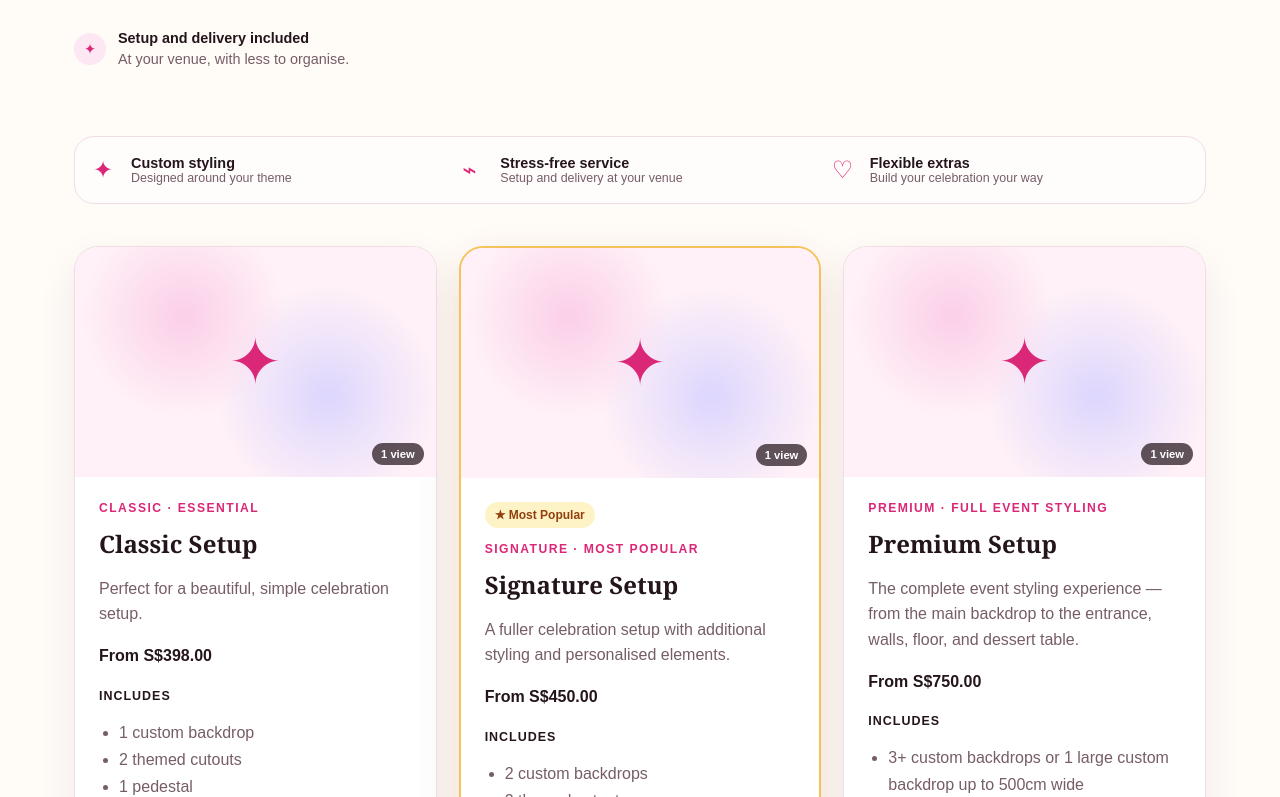
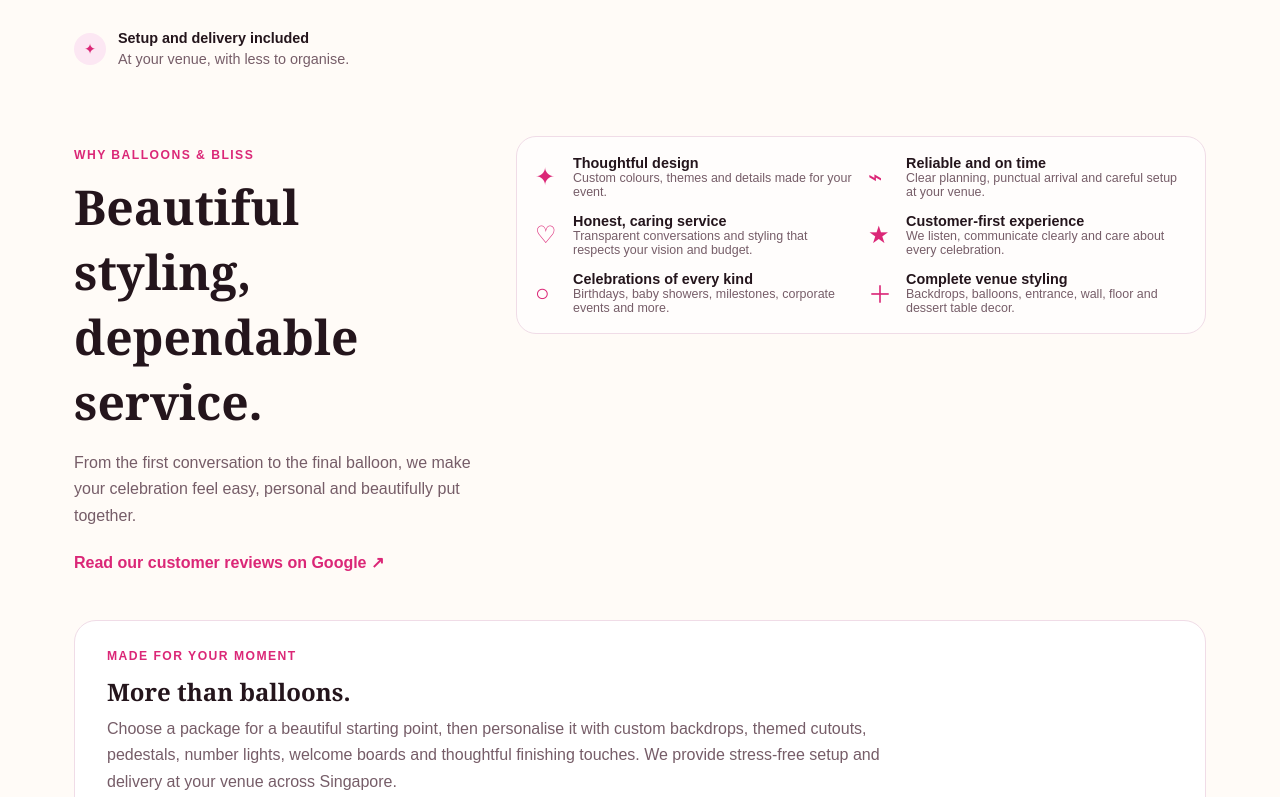
Before and after one commit to udaykanttiwari28-arch/Baloon-and-bliss, a Next.js app: page /catalogue in a window 1280 px wide. Shown: the part 623-1420 px from the top of the page. Built offline with nearby package versions, Linux system fonts and the light colour scheme; no server answers.

Commit message:
Improve catalogue trust content and image links

```diff
--- a/app/catalogue/page.tsx
+++ b/app/catalogue/page.tsx
@@ -26,18 +26,23 @@
           <div className="hero-proof"><span>✦</span><p><strong>Setup and delivery included</strong><br />At your venue, with less to organise.</p></div>
         </div>
       </header>
-      <section className="benefit-strip" id="why-bliss" aria-label="Service benefits">
-        <div><span className="benefit-icon">✦</span><strong>Custom styling</strong><small>Designed around your theme</small></div>
-        <div><span className="benefit-icon">⌁</span><strong>Stress-free service</strong><small>Setup and delivery at your venue</small></div>
-        <div><span className="benefit-icon">♡</span><strong>Flexible extras</strong><small>Build your celebration your way</small></div>
+      <section className="why-section" id="why-bliss" aria-label="Why choose Balloons and Bliss">
+        <div className="why-intro"><p className="eyebrow">Why Balloons &amp; Bliss</p><h2>Beautiful styling, dependable service.</h2><p>From the first conversation to the final balloon, we make your celebration feel easy, personal and beautifully put together.</p><a className="text-link" href="https://www.google.com/search?q=balloons+and+bliss+sg+reviews" target="_blank" rel="noreferrer">Read our customer reviews on Google ↗</a></div>
+        <div className="benefit-strip">
+          <div><span className="benefit-icon">✦</span><strong>Thoughtful design</strong><small>Custom colours, themes and details made for your event.</small></div>
+          <div><span className="benefit-icon">⌁</span><strong>Reliable and on time</strong><small>Clear planning, punctual arrival and careful setup at your venue.</small></div>
+          <div><span className="benefit-icon">♡</span><strong>Honest, caring service</strong><small>Transparent conversations and styling that respects your vision and budget.</small></div>
+          <div><span className="benefit-icon">★</span><strong>Customer-first experience</strong><small>We listen, communicate clearly and care about every celebration.</small></div>
+          <div><span className="benefit-icon">○</span><strong>Celebrations of every kind</strong><small>Birthdays, baby showers, milestones, corporate events and more.</small></div>
+          <div><span className="benefit-icon">＋</span><strong>Complete venue styling</strong><small>Backdrops, balloons, entrance, wall, floor and dessert table decor.</small></div>
+        </div>
+      </section>
+      <section className="services-note" aria-label="Our services"><p className="eyebrow">Made for your moment</p><h2>More than balloons.</h2><p>Choose a package for a beautiful starting point, then personalise it with custom backdrops, themed cutouts, pedestals, number lights, welcome boards and thoughtful finishing touches. We provide stress-free setup and delivery at your venue across Singapore.</p>
       </section>
       <section className="product-grid" id="packages" aria-label="Decoration packages">
         {products.map((product) => (
           <article className={`product-card${product.highlightLabel ? ' popular-card' : ''}`} key={product.id}>
-            <div className="product-image-wrap">
-              {product.images[0]?.imageUrl ? <img className="product-photo" src={product.images[0].imageUrl} alt={product.images[0].altText} /> : <div className="product-art" aria-hidden="true"><span>✦</span></div>}
-              <span className="image-count">{product.images.length} {product.images.length === 1 ? 'view' : 'views'}</span>
-            </div>
+            <Link className="product-image-link" href={`/catalogue/${product.slug}`} aria-label={`View ${product.name}`}><div className="product-image-wrap">{product.images[0]?.imageUrl ? <img className="product-photo" src={product.images[0].imageUrl} alt={product.images[0].altText} /> : <div className="product-art" aria-hidden="true"><span>✦</span></div>}</div></Link>
             <div className="product-card-body">
               {product.highlightLabel && <span className="popular-badge">★ {product.highlightLabel}</span>}
               <p className="eyebrow">{product.tags.join(' · ')}</p>
--- a/app/globals.css
+++ b/app/globals.css
@@ -35,6 +35,8 @@
 .hero-caption { position: absolute; right: 24px; top: 24px; padding: 8px 12px; border: 1px solid rgba(255,255,255,.8); border-radius: 999px; background: rgba(255,255,255,.65); color: var(--muted); font-size: .72rem; font-weight: 700; letter-spacing: .08em; text-transform: uppercase; }
 .product-grid { display: grid; grid-template-columns: repeat(auto-fit, minmax(260px, 1fr)); gap: 22px; }
 .product-card { overflow: hidden; border: 1px solid var(--line); border-radius: 24px; background: white; box-shadow: 0 15px 40px rgba(70, 30, 52, .07); }
+.product-image-link { display: block; text-decoration: none; }
+.product-image-link:hover .product-photo { transform: scale(1.02); }
 .popular-card { border: 2px solid #f5c35b; box-shadow: 0 18px 44px rgba(146, 64, 14, .14); }
 .product-card-body { padding: 24px; }
 .popular-badge { display: inline-block; margin-bottom: 14px; padding: 6px 10px; border-radius: 999px; background: #fef3c7; color: #92400e; font-size: .75rem; font-weight: 700; }
@@ -66,6 +68,10 @@
 .benefit-strip strong { font-size: .9rem; }
 .benefit-strip small { color: var(--muted); font-size: .78rem; }
 .closing-note { max-width: 620px; margin: 64px auto 0; padding: 34px; border-radius: 24px; background: linear-gradient(135deg, #fff1f7, #f5f3ff); text-align: center; }
+.why-section { display: grid; grid-template-columns: minmax(240px, .75fr) minmax(0, 1.25fr); gap: 28px; align-items: start; margin: 10px 0 48px; }
+.why-intro { padding: 12px 8px 0 0; }.why-intro h2 { font-size: clamp(2rem, 4vw, 3rem); }.why-intro p:not(.eyebrow) { color: var(--muted); line-height: 1.65; }.why-intro .text-link { display: inline-block; margin-top: 8px; }
+.why-section .benefit-strip { grid-template-columns: repeat(2, minmax(0, 1fr)); margin: 0; }
+.services-note { margin: 0 0 42px; padding: 28px 32px; border: 1px solid var(--line); border-radius: 22px; background: #fff; }.services-note h2 { margin-bottom: 8px; }.services-note p:not(.eyebrow) { max-width: 820px; margin: 0; color: var(--muted); line-height: 1.65; }
 .closing-note p:not(.eyebrow) { color: var(--muted); line-height: 1.6; }
 .instagram-link { display: block; margin-top: 16px; color: var(--purple); font-weight: 700; text-decoration: none; }
 .price-on-request { display: inline-block; margin-left: 8px; padding: 5px 9px; border-radius: 999px; background: #fef3c7; color: #92400e; font-family: Arial, sans-serif; font-size: .7rem; font-weight: 700; vertical-align: middle; }
@@ -124,7 +130,8 @@
 @media (max-width: 600px) { .admin-header { flex-direction: column; }.admin-summary { flex-wrap: wrap; }.enquiry-top { flex-direction: column; }.enquiry-top select { width: 100%; }.enquiry-details { grid-template-columns: 1fr; gap: 10px; } }
 @media (max-width: 900px) { .availability-form { grid-template-columns: repeat(2, minmax(0, 1fr)); }.availability-reason { grid-column: span 2; }.availability-form .button { justify-self: start; } }
 @media (max-width: 760px) { .gallery-grid { column-count: 2; }.detail-nav { align-items: flex-start; } }
-@media (max-width: 760px) { .hero-header { grid-template-columns: 1fr; gap: 30px; } .hero-art { min-height: 250px; } .detail-grid { grid-template-columns: 1fr; gap: 30px; } .product-art-large { min-height: 260px; } .detail-gallery { max-height: none; } }
+@media (max-width: 760px) { .hero-header { grid-template-columns: 1fr; gap: 30px; } .hero-art { min-height: 250px; } .detail-grid { grid-template-columns: 1fr; gap: 30px; } .product-art-large { min-height: 260px; } .detail-gallery { max-height: none; } .why-section { grid-template-columns: 1fr; gap: 20px; }.why-intro { padding-right: 0; } }
 @media (max-width: 760px) { .benefit-strip { grid-template-columns: 1fr; } }
 @media (max-width: 560px) { .shell { padding: 20px 16px 56px; } .site-nav { margin-bottom: 48px; } .brand-logo { width: 62px; height: 62px; } .nav-links { gap: 10px; font-size: .76rem; } .hero-header { margin-bottom: 48px; } .form-grid { grid-template-columns: 1fr; } }
+@media (max-width: 560px) { .why-section .benefit-strip { grid-template-columns: 1fr; }.services-note { padding: 24px 20px; } }
 @media (max-width: 420px) { .gallery-grid { column-count: 1; } }
```
Also changed, not shown: 1 other file (tests, documents, lock files or other folders).
